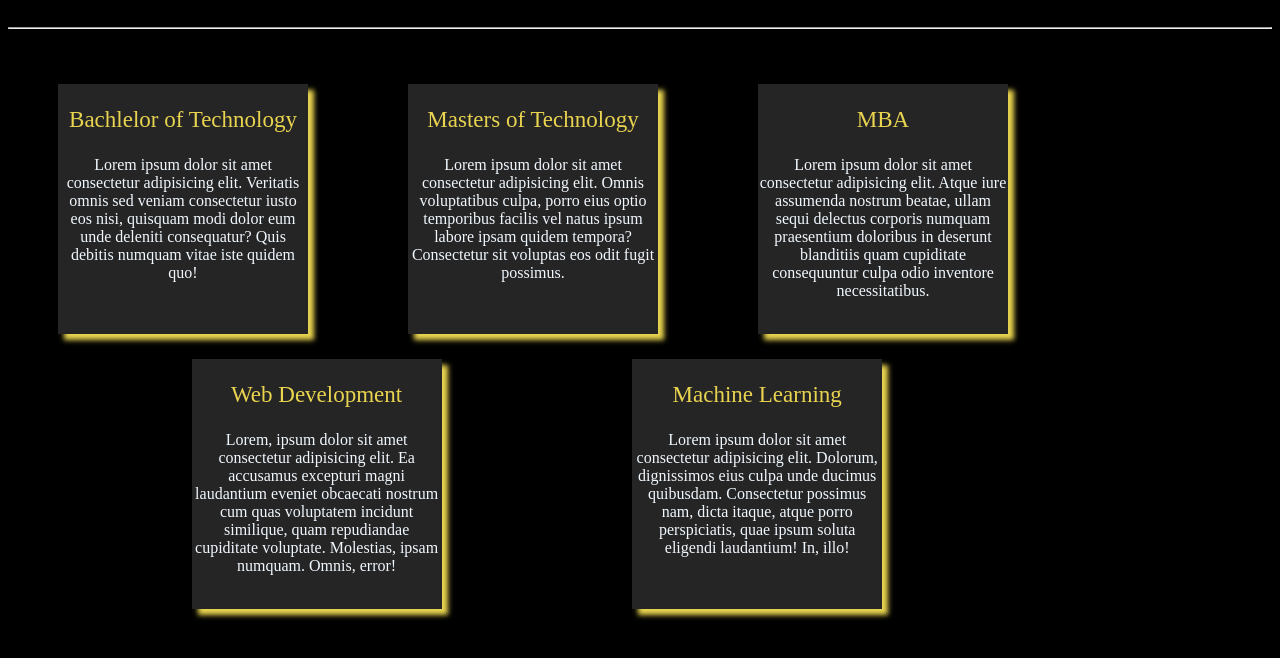
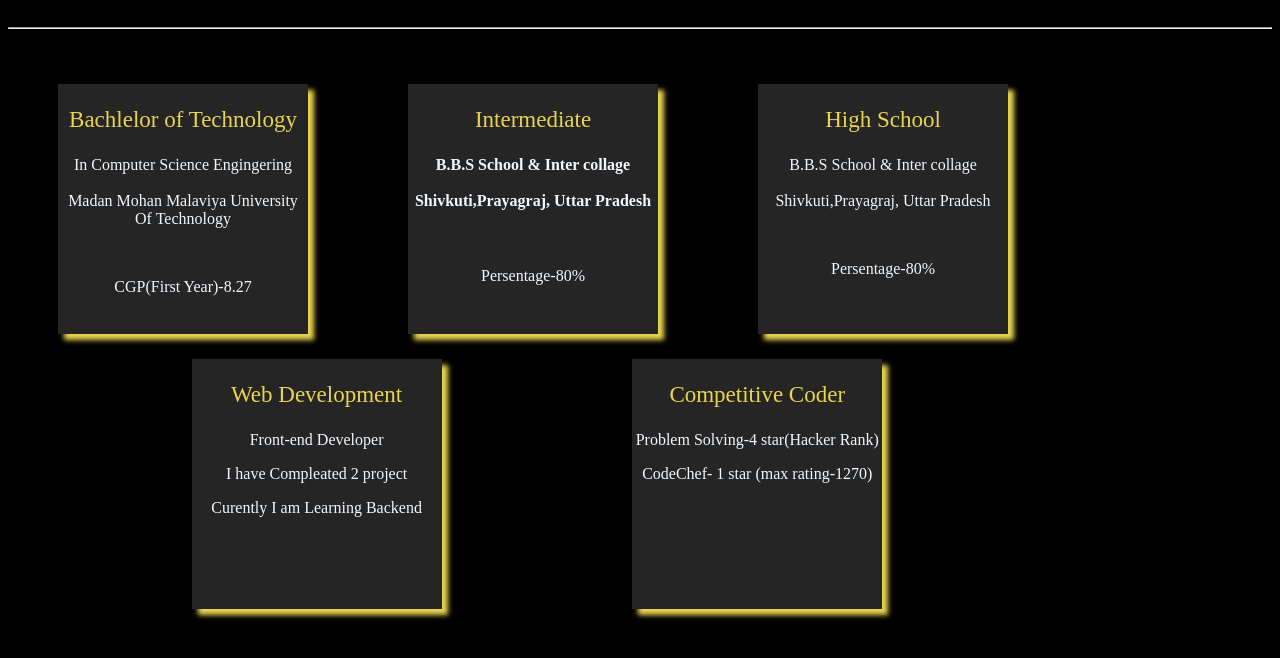
Before and after one commit to Kadrunnisha/portfolio, a plain HTML site: page education.html in a window 1280 px wide. Shown: the part 90-748 px from the top of the page. Drawn offline with Linux system fonts and the light colour scheme.

Commit message:
Update education.html

```diff
--- a/education.html
+++ b/education.html
@@ -12,24 +12,37 @@
     <hr>
      <div id="x1">
     <p class="c1"> Bachlelor of Technology</p>
-    Lorem ipsum dolor sit amet consectetur adipisicing elit. Veritatis omnis sed veniam consectetur iusto eos nisi, quisquam modi dolor eum unde deleniti consequatur? Quis debitis numquam vitae iste quidem quo!
+    <p> In Computer Science  Engingering<br><br> Madan Mohan Malaviya University Of Technology</p>
+     <br>
+    <p>CGP(First Year)-8.27</p>
     </p>
      </div>
      <div id="x2">
-    <p class="c1">Masters of Technology</p>
-    Lorem ipsum dolor sit amet consectetur adipisicing elit. Omnis voluptatibus culpa, porro eius optio temporibus facilis vel natus ipsum labore ipsam quidem tempora? Consectetur sit voluptas eos odit fugit possimus.
+       <p class="c1">Intermediate</p>
+       <h4>B.B.S  School & Inter collage<br><br>
+        Shivkuti,Prayagraj, Uttar Pradesh</h4>
+       <br>
+       <br>
+       Persentage-80%
      </div>
      <div id="x4">
-    <P class="c1">MBA</P>
-    Lorem ipsum dolor sit amet consectetur adipisicing elit. Atque iure assumenda nostrum beatae, ullam sequi delectus corporis numquam praesentium doloribus in deserunt blanditiis quam cupiditate consequuntur culpa odio inventore necessitatibus.
+            <P class="c1">High School</P>
+      <p>B.B.S  School & Inter collage<br><br>
+        Shivkuti,Prayagraj, Uttar Pradesh</p>
+        <br>
+        <p> Persentage-80%</p>
      </div>
      <div id="x5">
       <P class="c1">Web Development</P>
-      Lorem, ipsum dolor sit amet consectetur adipisicing elit. Ea accusamus excepturi magni laudantium eveniet obcaecati nostrum cum quas voluptatem incidunt similique, quam repudiandae cupiditate voluptate. Molestias, ipsam numquam. Omnis, error!
+         <p>Front-end Developer </p>
+       <p>I have Compleated 2 project</p>
+
+       <p>Curently I am Learning Backend</p>
      </div>
      <div id="x6">
-     <p class="c1">Machine Learning</p>
-     Lorem ipsum dolor sit amet consectetur adipisicing elit. Dolorum, dignissimos eius culpa unde ducimus quibusdam. Consectetur possimus nam, dicta itaque, atque porro perspiciatis, quae ipsum soluta eligendi laudantium! In, illo!
+         <p class="c1">Competitive Coder</p>
+      <p>Problem Solving-4 star(Hacker Rank)</p>
+      <p>CodeChef- 1 star (max rating-1270)</p>
      </div>
 
 </body>
```
